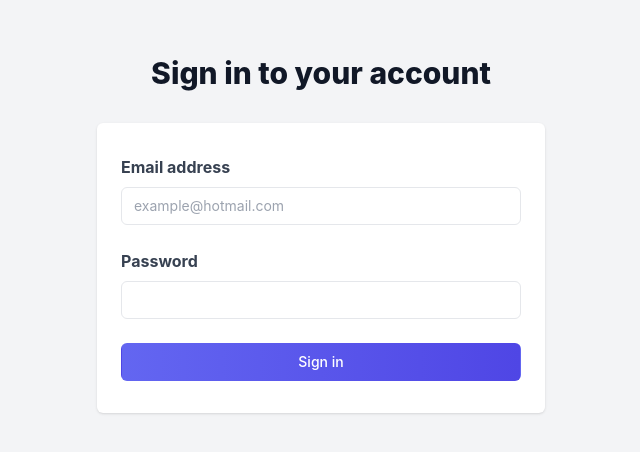
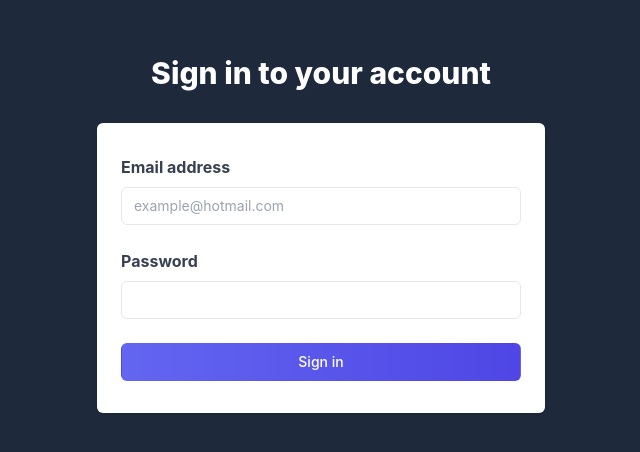
Before and after one commit to tonsisouvanh/Student-Housing-Management-System, a React (Create React App) app: page /login in a window 1280 px wide. Shown: the part 178-630 px from the top of the page, without its empty margins (319-959 px from the left). Built offline with nearby package versions, Linux system fonts and the light colour scheme; no server answers.

Commit message:
changed bg color of login page

```diff
--- a/public/index.html
+++ b/public/index.html
@@ -9,7 +9,7 @@
       name="description"
       content="Web site created using create-react-app"
     />
-    <link rel="apple-touch-icon" href="%PUBLIC_URL%/logo192.png" />
+    <link rel="apple-touch-icon" href="%PUBLIC_URL%/graduates.png" />
     <!--
       manifest.json provides metadata used when your web app is installed on a
       user's mobile device or desktop. See https://developers.google.com/web/fundamentals/web-app-manifest/
--- a/src/pages/Login.jsx
+++ b/src/pages/Login.jsx
@@ -29,10 +29,10 @@ const Login = () => {
   };
 
   return (
-    <div className="min-h-screen flex items-center justify-center bg-gray-100 py-12 px-4 sm:px-6 lg:px-8">
+    <div className="min-h-screen bg-slate-800 flex items-center justify-center py-12 px-4 sm:px-6 lg:px-8">
       <div className="max-w-md w-full space-y-8">
         <div className="text-center">
-          <h2 className="mt-6 text-center text-3xl font-extrabold text-gray-900">
+          <h2 className="mt-6 text-center text-3xl font-extrabold text-white">
             Sign in to your account
           </h2>
         </div>
```
Also changed, not shown: firebase.json (added), public/manifest.json, 2 other files (tests, documents, lock files or other folders).
